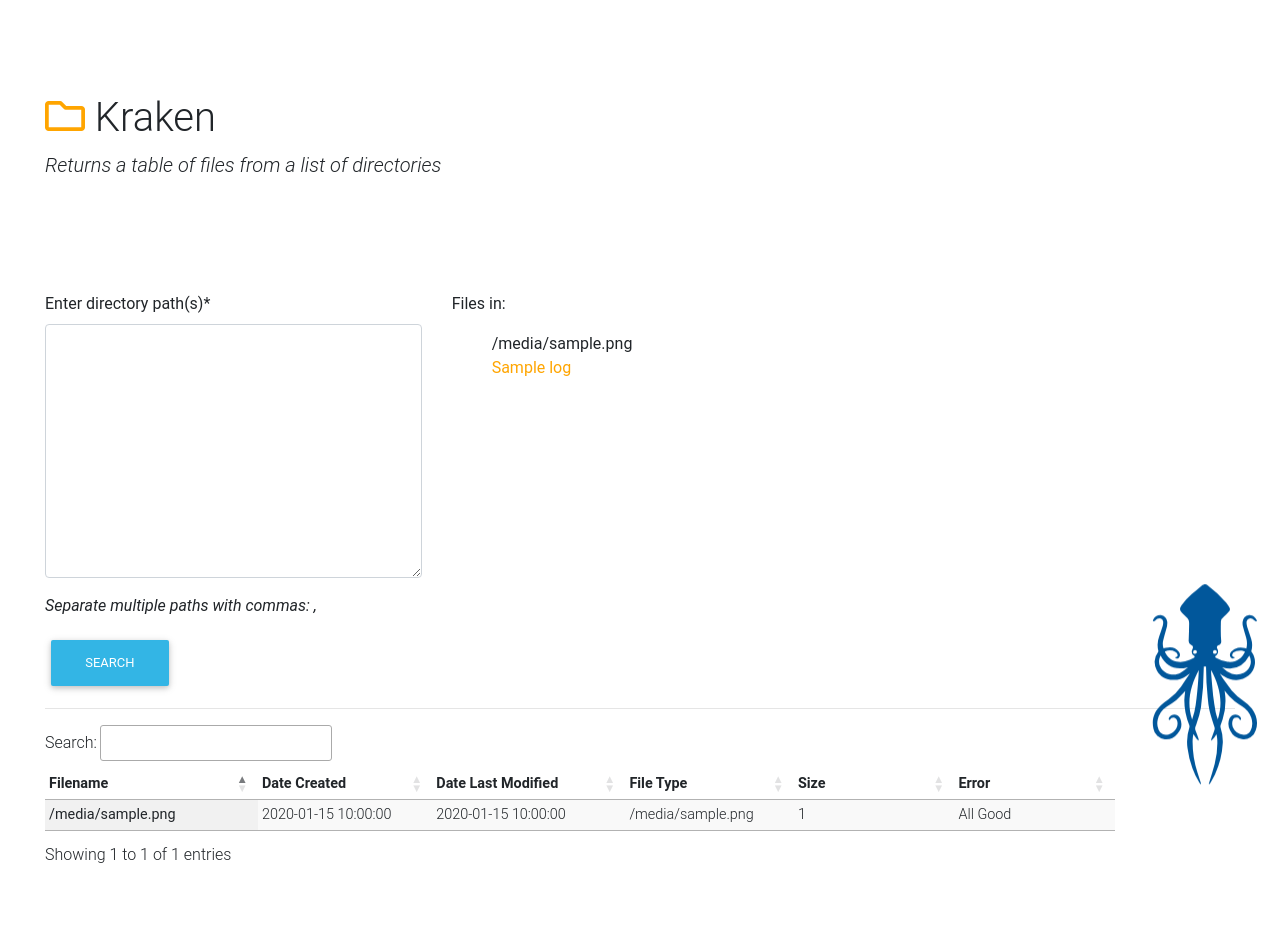
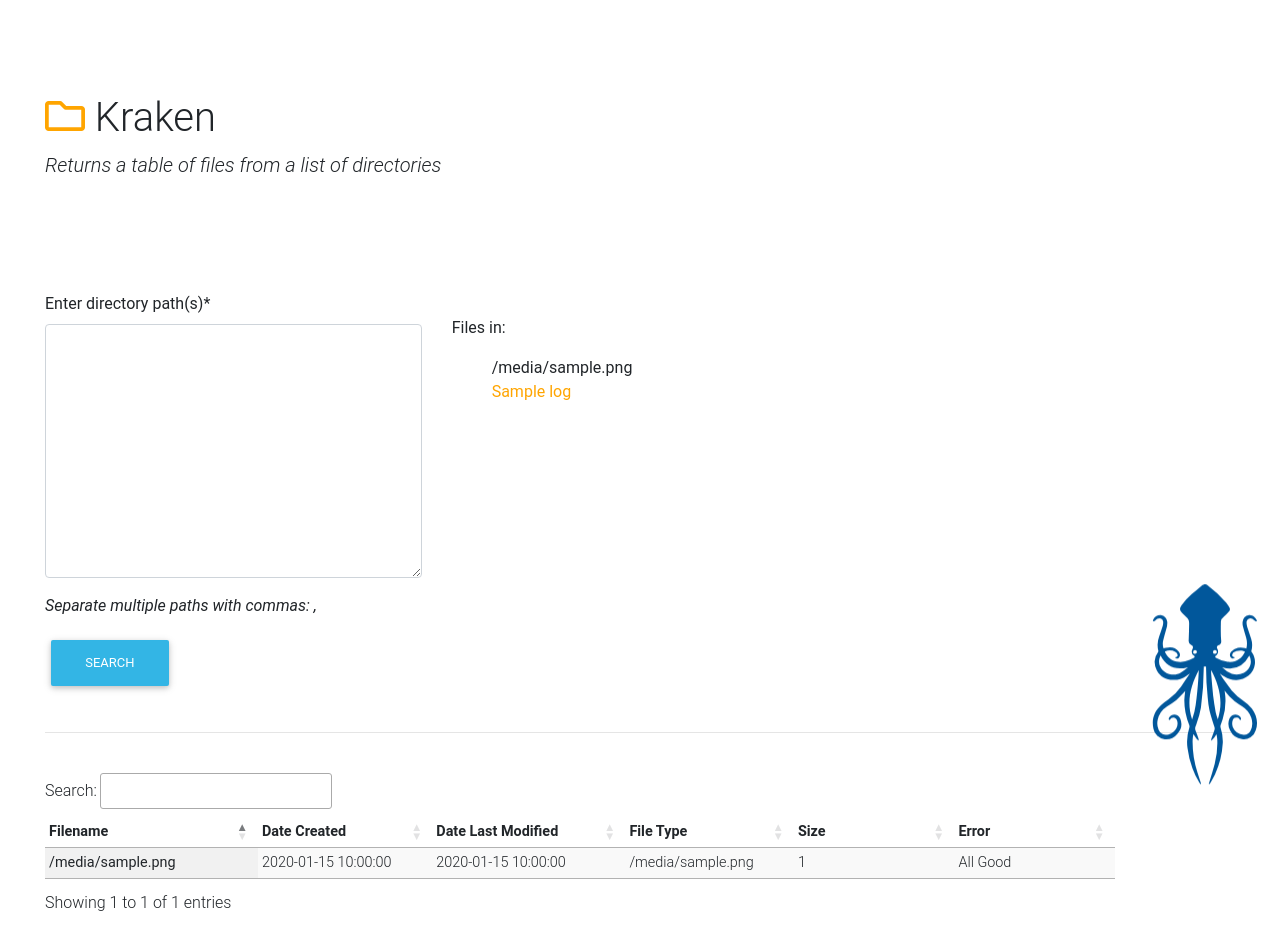
Before and after one commit to emilyyleung/TOOLBOX, a Django app: template kraken/templates/kraken/form.html in a window 1280 px wide. Shown: the top 932 px of the page. Before the commit the page ends 863 px from the top, so only its background shows below. Run offline with Django 3.2, Linux system fonts and the light colour scheme; tables that the repository leaves empty hold one stand-in row (values such as "Sample post"); the template is opened without the code that fills it: values that come from a table or form of the project are taken from there, most other values are stand-ins (such as "Sample title", 1, 10 or a date in 2020); parts of the project's set-up code (start-up, migrations or seed data) failed here and were passed over; some libraries are stand-ins or nearby versions.

Commit message:
Tidy Kraken

```diff
--- a/kraken/templates/kraken/form.html
+++ b/kraken/templates/kraken/form.html
@@ -11,7 +11,7 @@
 
 	    <div class="row">
 
-	    	<div class="col-xl-4 col-lg-6 col-md-6 col-sm-6">
+	    	<div class="col-xl-4 col-lg-6 col-md-6 col-sm-12">
 				<form method="POST" class="post-form">
 				    {% csrf_token %}
 				    <b>{{ form|crispy }}</b>
@@ -24,7 +24,7 @@
 			{% if out %}
 
 
-			<div class="col-xl-8 col-lg-6 col-md-6 col-sm-6">
+			<div class="col-xl-8 col-lg-6 col-md-6 col-sm-12">
 
 		        <script type="text/javascript" src="https://cdnjs.cloudflare.com/ajax/libs/jquery/3.4.1/jquery.min.js"></script>
 
@@ -47,7 +47,7 @@
 		        <script type="text/javascript" src="https://cdn.datatables.net/buttons/1.5.6/js/buttons.colVis.min.js"></script>
 
 				<div class="noselect">
-
+					<br/>
 					<p class="noselect"><b>Files in:</b></p>
 					<p class="noselect">
 						<ol>
@@ -72,9 +72,9 @@
 
 
 		</div>
-
+		<br/>
 		<hr/>
-
+		<br/>
 			<div class="row">
 
 		        <div class="container-fluid noselect">
--- a/scaleconverter/templates/scaleconverter/form.html
+++ b/scaleconverter/templates/scaleconverter/form.html
@@ -15,13 +15,13 @@
                     	<div class="col">
                             <div class="alert alert-secondary" role="alert"><strong>INPUT</strong></div>
                             <div>
-                		    	{{ form.original_drawing_scale|as_crispy_field }}
+                		    	<strong>{{ form.original_drawing_scale|as_crispy_field }}</strong>
                             </div>
                             <div>
-                                {{ form.original_drawing_size|as_crispy_field }}
+                                <strong>{{ form.original_drawing_size|as_crispy_field }}</strong>
                             </div>
                             <div>
-                                {{ form.printed_drawing_size|as_crispy_field }}
+                                <strong>{{ form.printed_drawing_size|as_crispy_field }}</strong>
                             </div>
             		    </div>
             	    </div>
```
